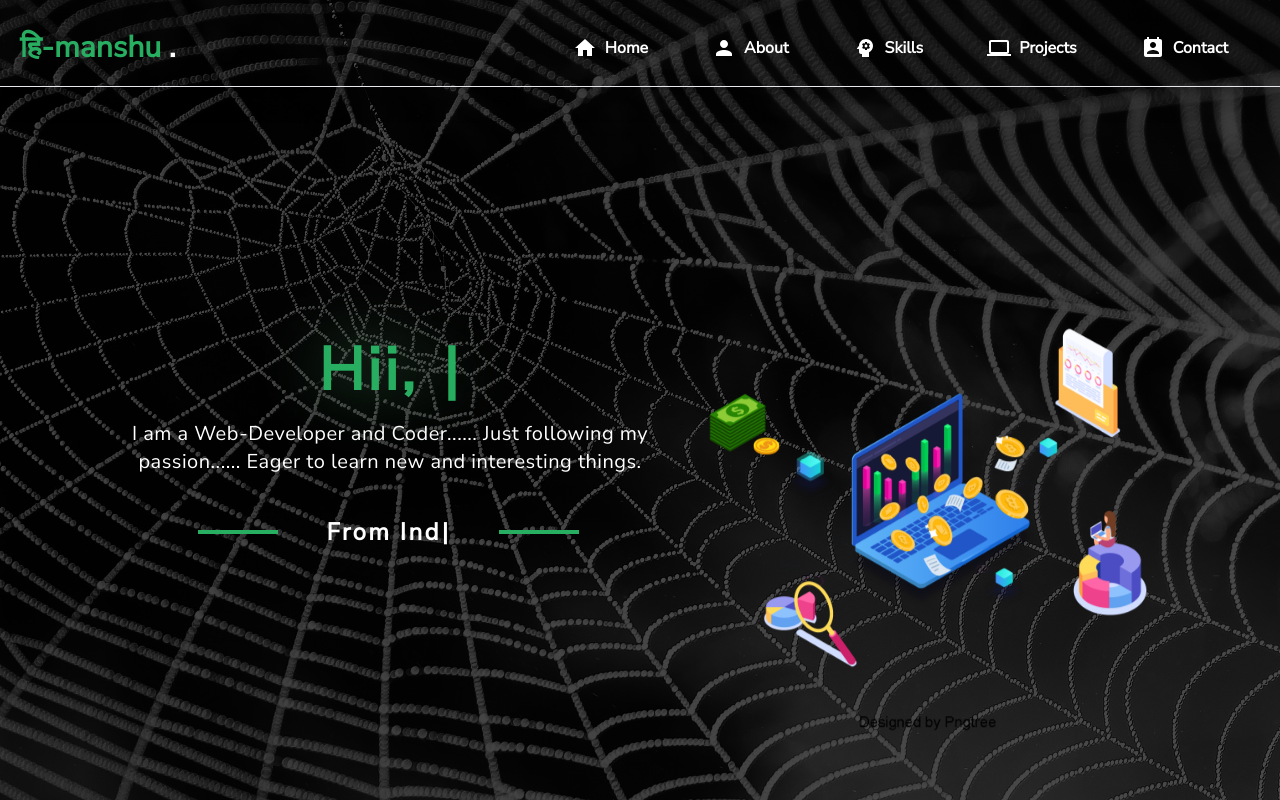
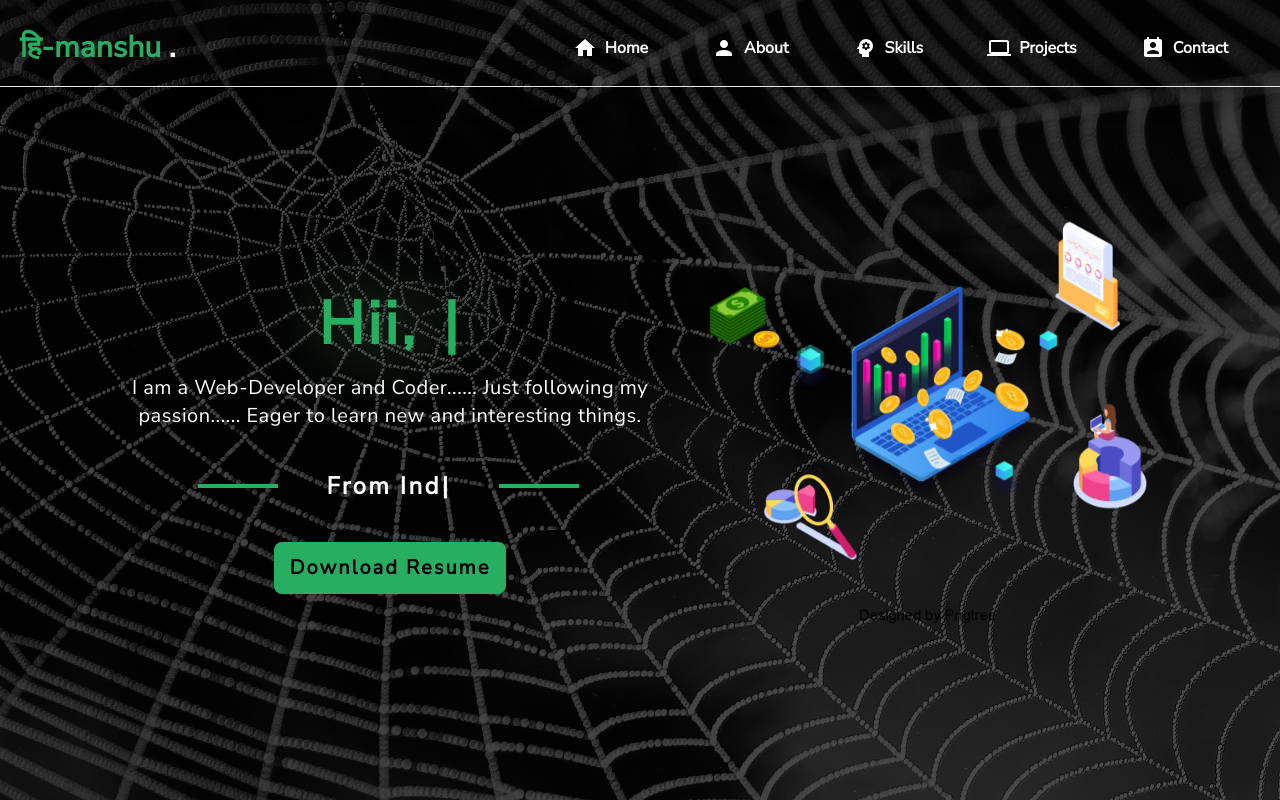
Before and after one commit to AmritHimanshu/New-Portfolio, a React (Create React App) app in the folder client/: page / in a window 1280 px wide. Built offline with nearby package versions, Linux system fonts and the light colour scheme; no server answers.

Commit message:
resume download button added

```diff
--- a/client/src/Components/FirstSection.js
+++ b/client/src/Components/FirstSection.js
@@ -5,6 +5,7 @@ import Typewriter from "typewriter-effect";
 import Header from './Header';
 import web from '../images/web.jpg';
 import illustration from '../images/illustration1.png'
+import Resume from '../Files/Himanshu_Resume.pdf';
 
 function FirstSection() {
 
@@ -51,7 +52,7 @@ function FirstSection() {
                         <Header />
                     </div>
 
-                    <div className='h-full flex md:flex-col lg:flex-row items-center relative'>
+                    <div className='h-full flex md:flex-col lg:flex-row items-center justify-center relative'>
 
                         <div className={`text-center`} >
 
@@ -96,9 +97,15 @@ function FirstSection() {
 
                             </div>
 
+                            <div className='mt-10 flex items-center justify-center'>
+                                <a href={Resume} download="Himanshu's Resume">
+                                    <div className='p-1 xl:px-3 xl:py-2 text-lg xl:text-xl border-4 border-baby-green bg-baby-green text-black font-bold hover:scale-105 hover:bg-neutral-900 hover:text-baby-green duration-300 rounded-lg xl:tracking-widest' title='Download Resume'>Download Resume</div>
+                                </a>
+                            </div>
+
                         </div>
 
-                        <div className='md:pt-36'>
+                        <div className='md:pt-36 hidden xl:block'>
                             <img src={illustration} alt="" className='w-[500px] animate-bounce' />
                         </div>
 
```
Also changed, not shown: 1 other file (tests, documents, lock files or other folders).
